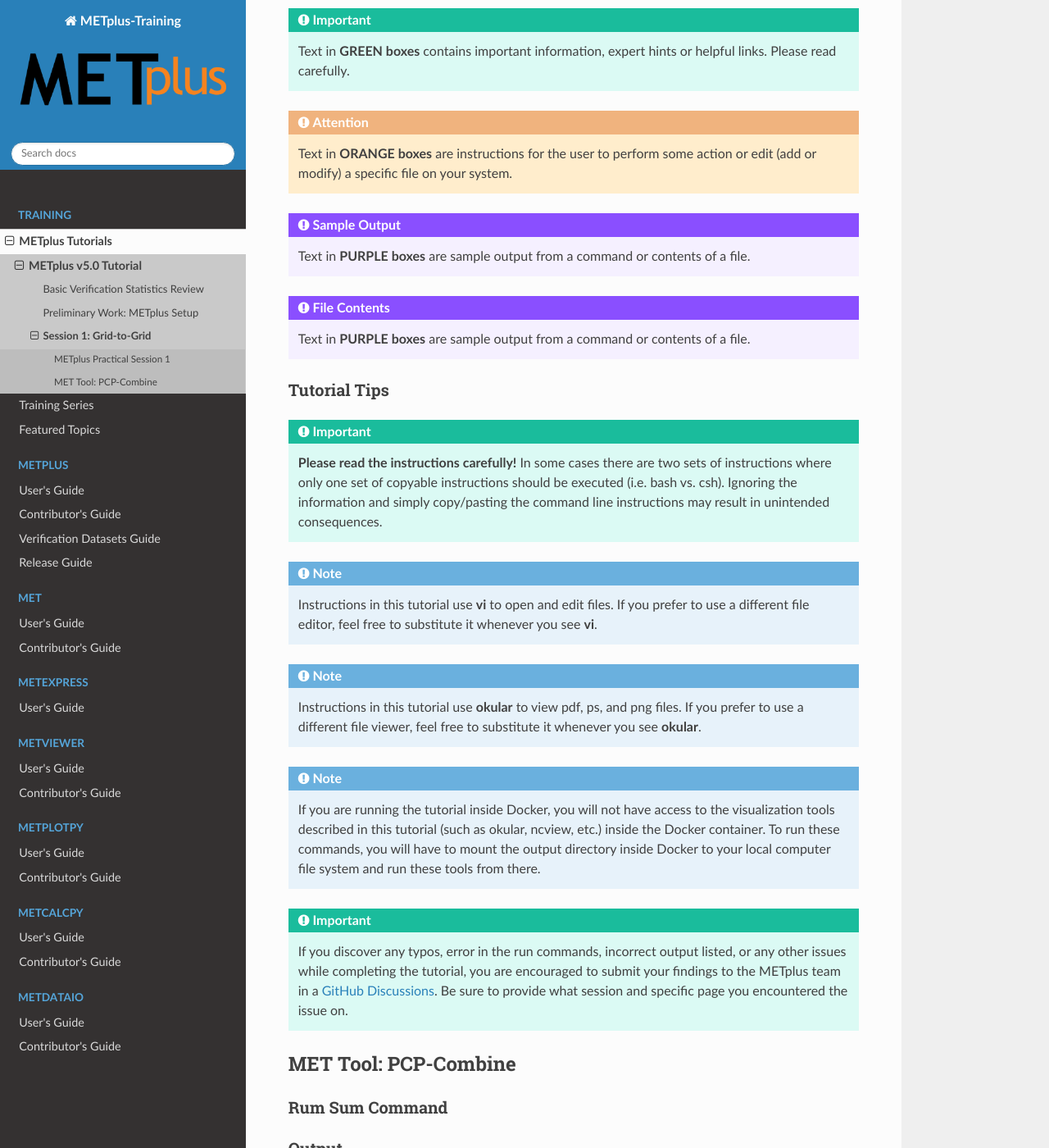
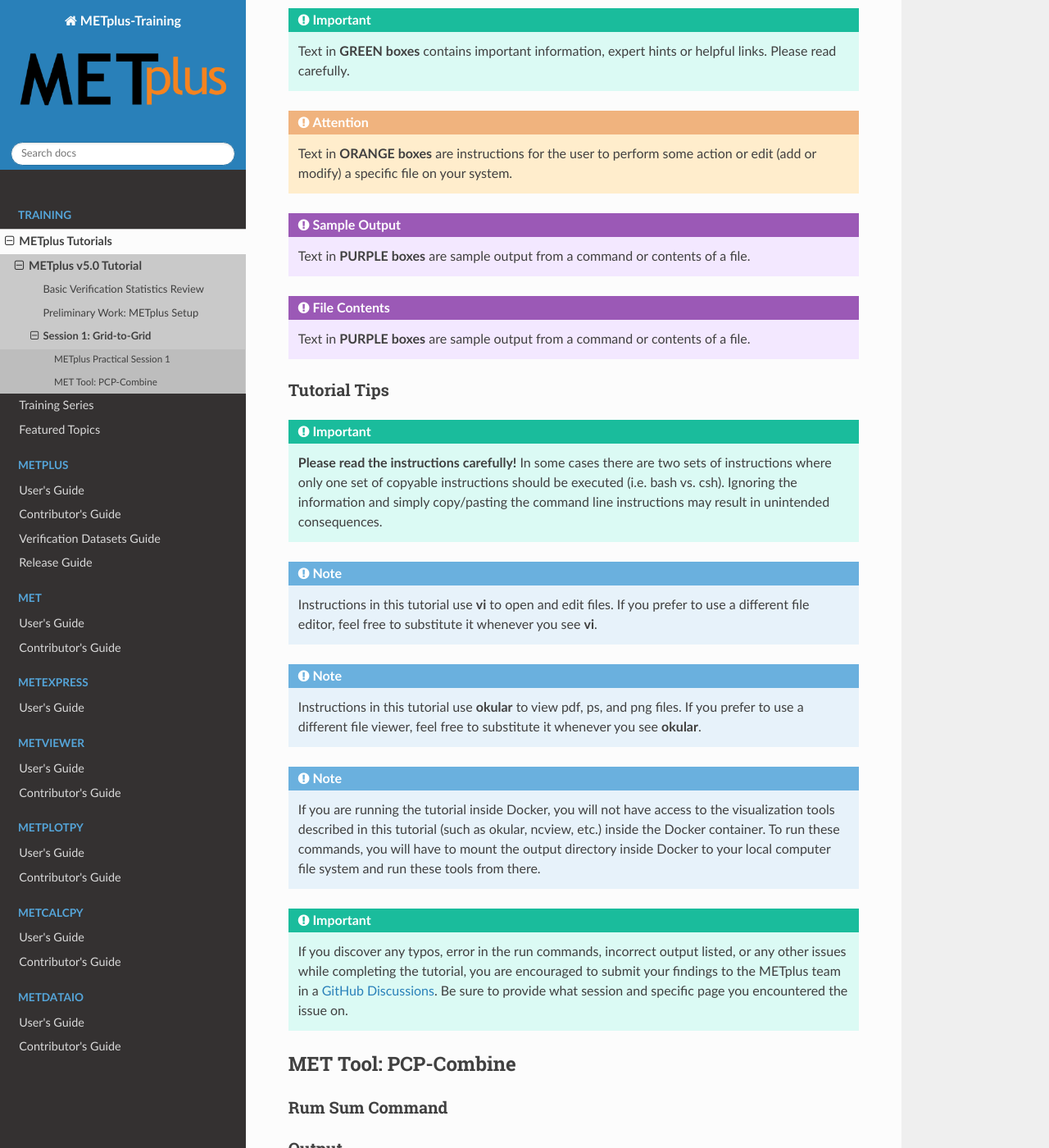
Before and after one commit to dtcenter/METplus-Training, a Sphinx documentation site: the page built from docs/Tutorial/v5.0/grid_to_grid.rst, in a window 1280 px wide and 1400 px high, scrolled down 1063 px. Shown: the whole window at 82% size. Built offline with Sphinx 7.4.7 and the Read the Docs theme 3.1.0, drawn with Linux system fonts in a browser that asks for light colours.

Commit message:
Per #69, changing purple colors

```diff
--- a/docs/_static/custom.css
+++ b/docs/_static/custom.css
@@ -34,14 +34,14 @@
 .admonition:not(.note):not(.warning):not(.danger):not(.tip):not(.important):not(.caution):not(.attention),
 .rst-content .admonition-default,
 .rst-content .admonition:not(.note):not(.warning):not(.danger):not(.tip):not(.important):not(.caution):not(.attention) {
-    background-color: #f5f0ff; /* Very light purple/lavender background */
-    border-color: #8a4fff;     /* Medium purple border */
+    background-color: #f3e8ff; /* Very light purple/lavender background */
+    border-color: #9b59b6;     /* Medium purple border */
 }
 
 .admonition.admonition-default > .admonition-title,
 .admonition:not(.note):not(.warning):not(.danger):not(.tip):not(.important):not(.caution):not(.attention) > .admonition-title,
 .rst-content .admonition-default > .admonition-title,
 .rst-content .admonition:not(.note):not(.warning):not(.danger):not(.tip):not(.important):not(.caution):not(.attention) > .admonition-title {
-    background-color: #8a4fff; /* Medium purple title background */
+    background-color: #9b59b6; /* Medium purple title background */
     color: white;              /* White text for best readability against purple */
 }
```
